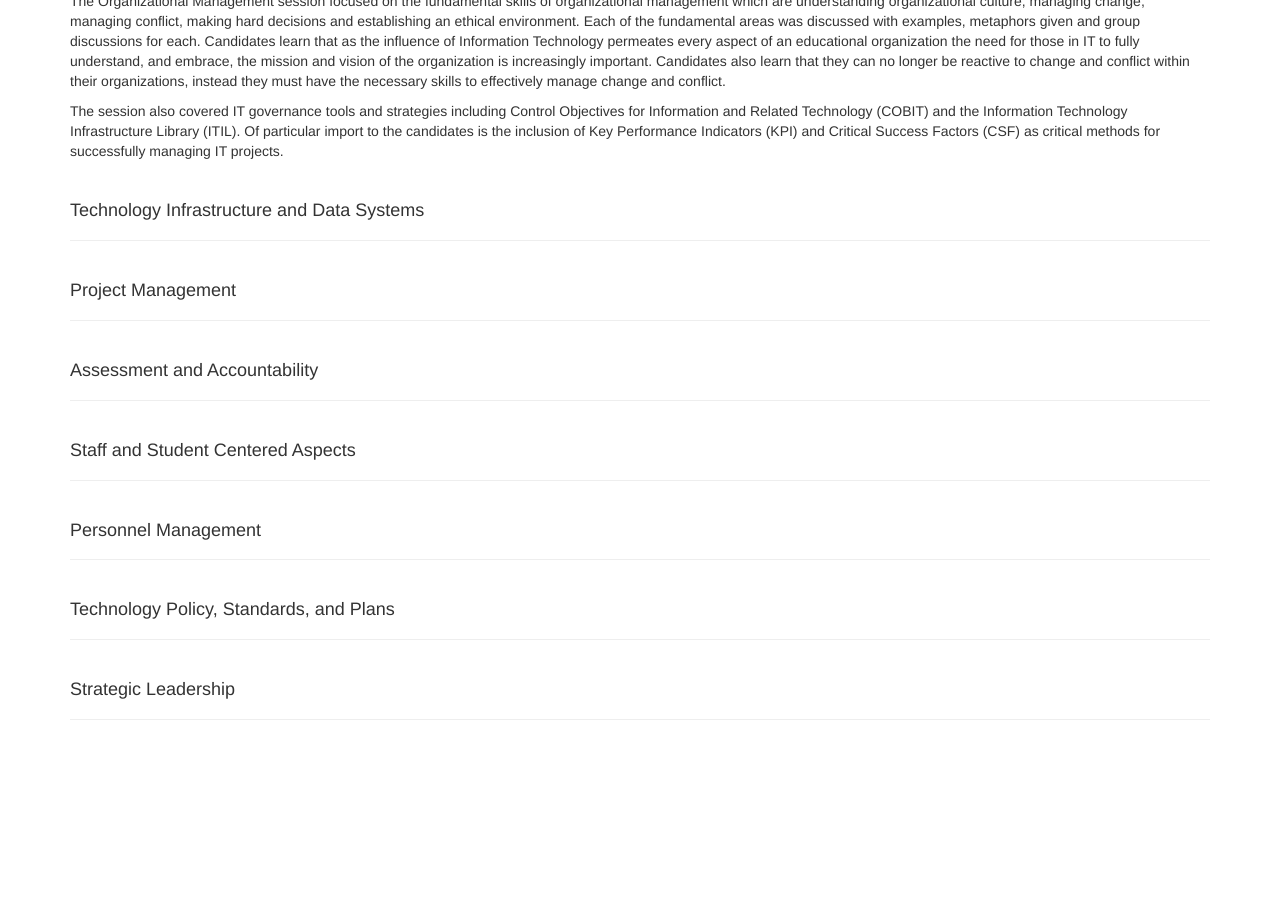
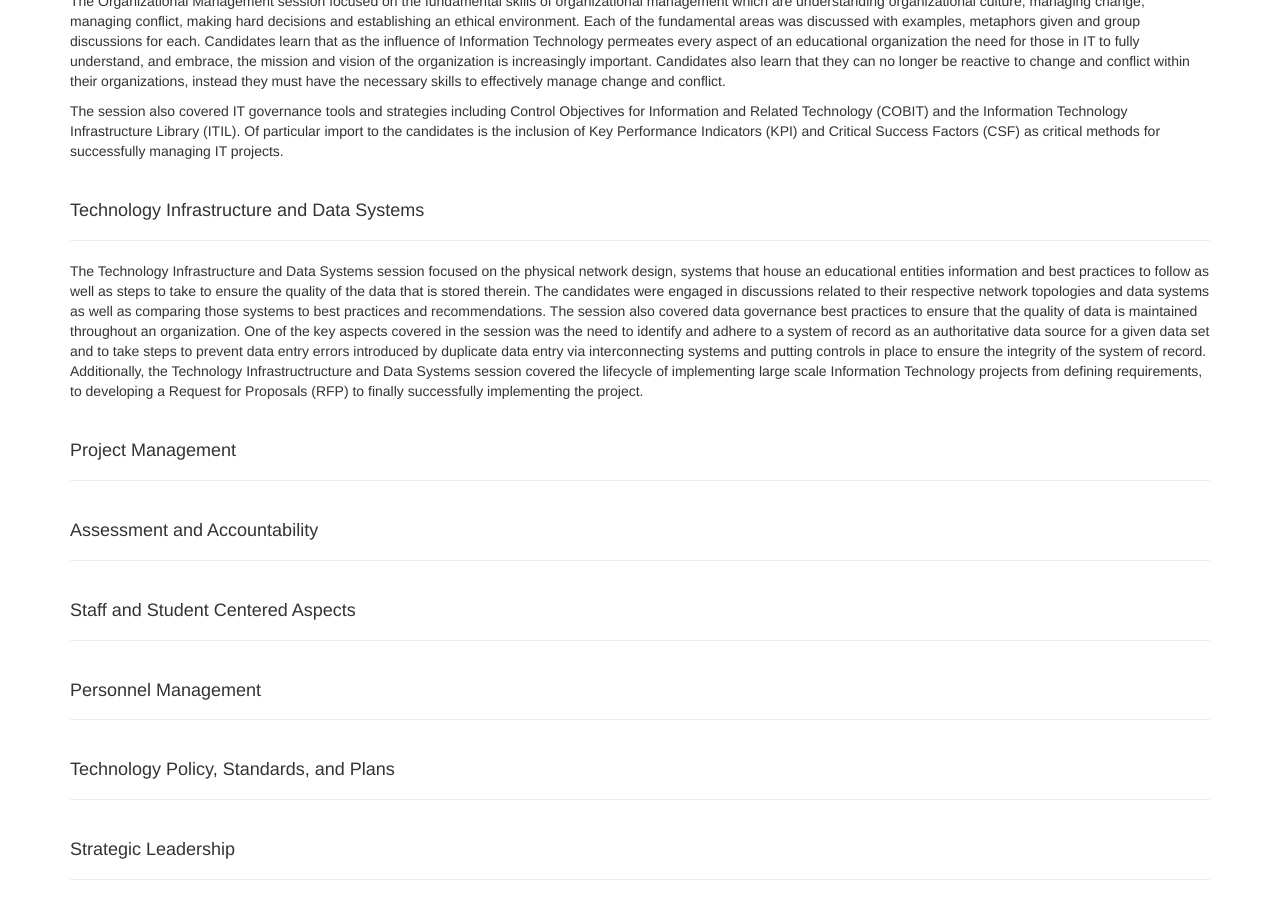
Before and after one commit to shanepinnell/shanepinnell.github.io, a Jekyll site: the page built from cto_mentor/summary.html, in a window 1280 px wide and 900 px high, scrolled down 1996 px. Built offline with Jekyll 4.4.1, drawn with Linux system fonts in a browser that asks for light colours; nearby versions of some CDN libraries; library files that are not in the unit come from our copies; before the commit the page ends 2736 px from its top, so only the background shows below that.

Commit message:
added to summaries

```diff
--- a/cto_mentor/summary.html
+++ b/cto_mentor/summary.html
@@ -64,6 +64,9 @@ One other aspect of the Professional Development session was the discussion of t
 <div class="page-header">
 	<h4>Technology Infrastructure and Data Systems</h4>
 </div>
+<p>
+	The Technology Infrastructure and Data Systems session focused on the physical network design, systems that house an educational entities information and best practices to follow as well as steps to take to ensure the quality of the data that is stored therein. The candidates were engaged in discussions related to their respective network topologies and data systems as well as comparing those systems to best practices and recommendations. The session also covered data governance best practices to ensure that the quality of data is maintained throughout an organization. One of the key aspects covered in the session was the need to identify and adhere to a system of record as an authoritative data source for a given data set and to take steps to prevent data entry errors introduced by duplicate data entry via interconnecting systems and putting controls in place to ensure the integrity of the system of record. Additionally, the Technology Infrastructructure and Data Systems session covered the lifecycle of implementing large scale Information Technology projects from defining requirements, to developing a Request for Proposals (RFP) to finally successfully implementing the project.
+</p>
 <div class="page-header">
 	<h4>Project Management</h4>
 </div>
```
